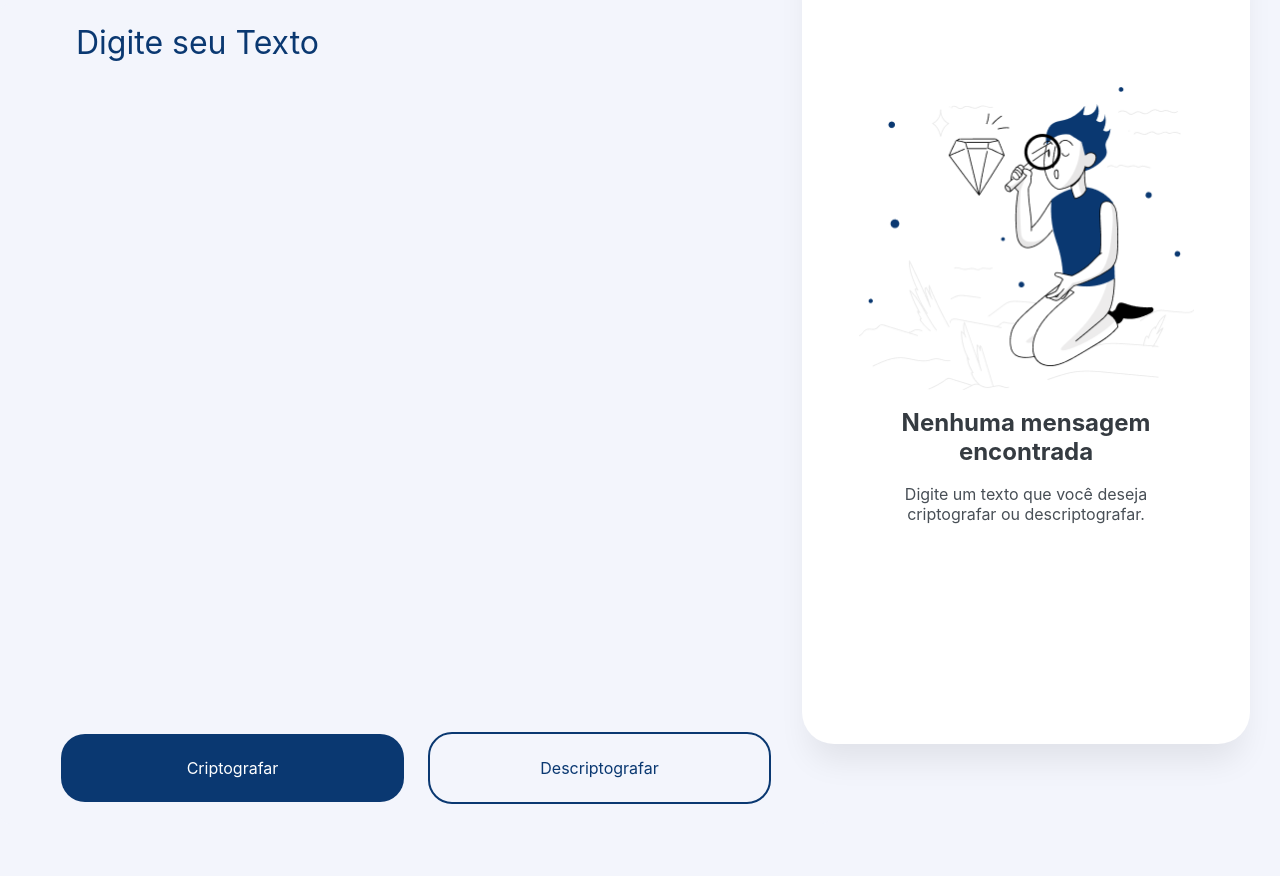
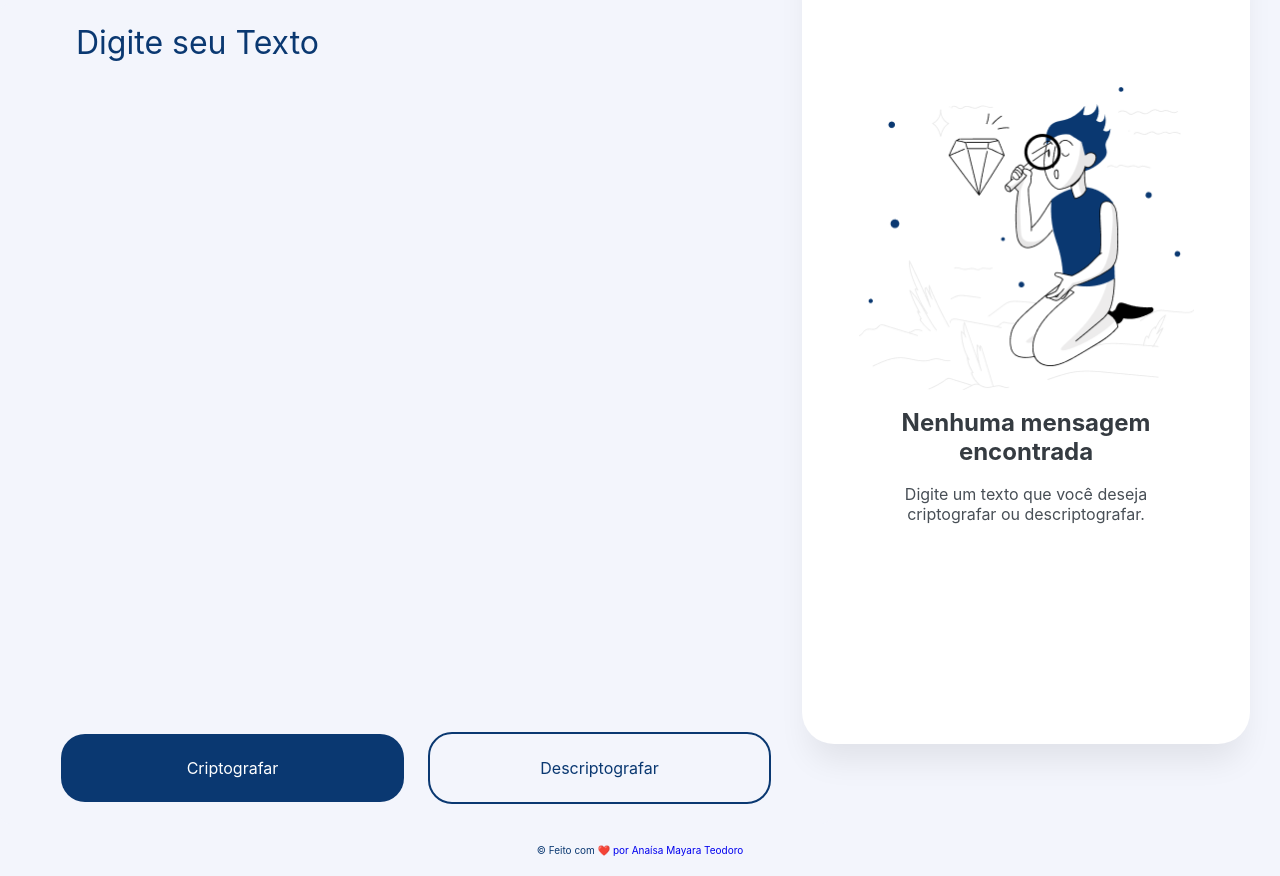
Before and after one commit to anaisateodoro/challenges-oracle-one-01, a plain HTML site: page index.html in a window 1280 px wide. Shown: the part 94-970 px from the top of the page. Before the commit the page ends 918 px from the top, so only its background shows below. Drawn offline with Linux system fonts and the light colour scheme; a web font is replaced by a local one.

Commit message:
Update index.html

```diff
--- a/index.html
+++ b/index.html
@@ -39,7 +39,17 @@
         </form>
     </aside>
 </main>
+ <!-- Footer -->
+      <footer class="page-footer">
 
+        <!-- Copyright -->
+        <div class="footer-copyright text-center py-1">
+            © Feito com ❤️<a href="https://anaisateodoro.github.io/challenges-oracle-one-01/"> por Anaísa Mayara Teodoro</a>
+        </div>
+        <!-- Copyright -->
+
+      </footer>
+      <!-- Footer -->
 <script src="script.js"></script>
 
 </body>
```
